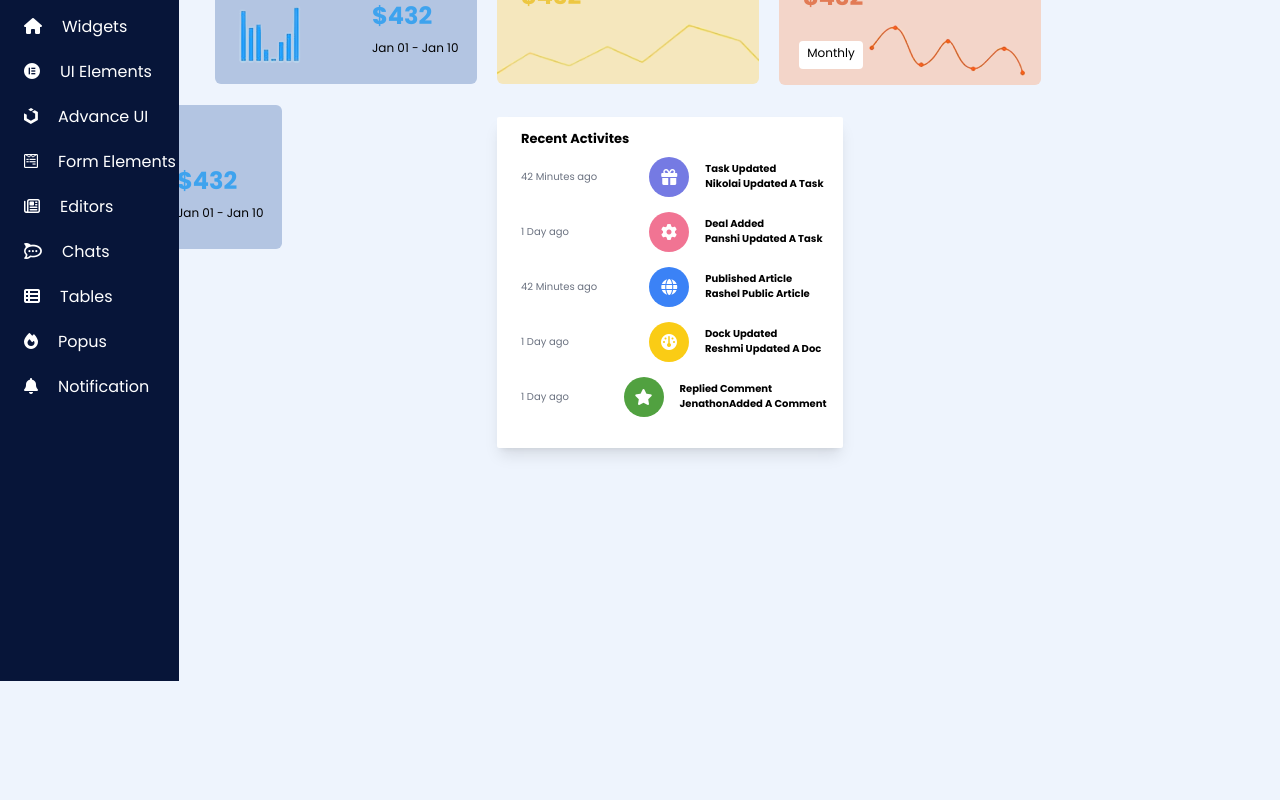
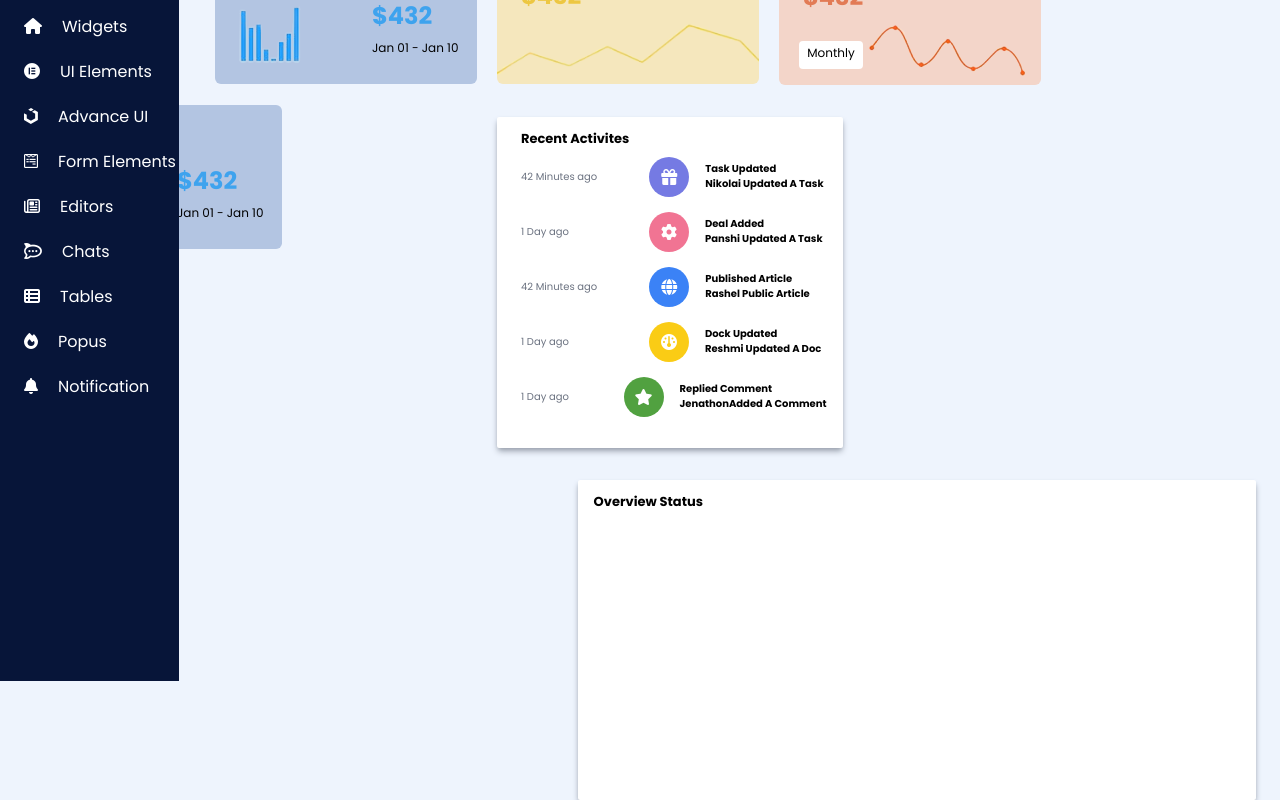
Before and after one commit to Usman-837/Admin_Dashboard_Clone, a React (Vite) app: page / in a window 1280 px wide. Shown: the part 519-1319 px from the top of the page. Before the commit the page ends 1200 px from the top, so only its background shows below. Built offline with nearby package versions, Linux system fonts and the light colour scheme.

Commit message:
create overviewstatus component and set shadow in dashboard, traffic, status and overviewstatus component

```diff
--- a/src/App.jsx
+++ b/src/App.jsx
@@ -5,6 +5,7 @@ import Dashboard from "./Dashboard";
 import Traffic from "./Traffic";
 import Status from "./Status";
 import RecentActivites from "./RecentActivities";
+import OverviewStatus from "./OverviewStatus";
 
 const App = () => {
   return (
@@ -15,6 +16,7 @@ const App = () => {
     <Traffic/>
     <Status/>
     <RecentActivites/>
+    <OverviewStatus/>
     </>
   );
 };
--- a/src/Dashboard.jsx
+++ b/src/Dashboard.jsx
@@ -3,7 +3,7 @@ import React from "react";
 const Dashboard = () => {
     return (
         <>
-        <div className="bg-white float-left w-[55vw] mt-5 h-auto ml-[215px] pt-1 shadow-lg rounded-sm">
+        <div className="bg-white float-left w-[55vw] mt-5 h-auto ml-[215px] pt-1 shadow-md shadow-gray-400 rounded-sm">
             <div className="flex justify-between px-2">
                 <div>
                     <p className="text-sm">dashboard</p>
--- /dev/null
+++ b/src/OverviewStatus.jsx
@@ -0,0 +1,13 @@
+import React from "react";
+
+const OverviewStatus = () => {
+    return (
+        <>
+         <div className="bg-white float-right w-[53vw] ml-2 mr-6 mt-8 h-80 pt-1 px-2 shadow-md shadow-gray-400 rounded-sm">
+            <p className="text-[13px] font-bold px-2 pt-2">Overview Status</p>
+         </div>
+        </>
+    );
+};
+
+export default OverviewStatus;
--- a/src/RecentActivities.jsx
+++ b/src/RecentActivities.jsx
@@ -3,7 +3,7 @@ import React from "react";
 const RecentActivites = () => {
     return(
         <>
-            <div className="bg-white float-left w-[27vw] ml-[215px] mt-8 mr-6 h-auto pt-1 pb-6 shadow-lg rounded-sm px-4">
+            <div className="bg-white float-left w-[27vw] ml-[215px] mt-8 h-auto pt-1 pb-6 shadow-md shadow-gray-400 rounded-sm px-4">
                 <p className="text-[13px] font-bold px-2 pt-2">Recent Activites</p>
                 <div className="flex space-x-11">
                     <p className="text-[10px] text-gray-500 normal-case py-5 px-2">42 Minutes ago</p>
--- a/src/Traffic.jsx
+++ b/src/Traffic.jsx
@@ -4,7 +4,7 @@ import traffic_img from "./assets/circle.png";
 const Traffic = () => {
     return (
         <>
-            <div className="bg-white float-right w-[25vw] mt-5 mr-6 h-auto pt-1 shadow-lg rounded-sm px-4">
+            <div className="bg-white float-right w-[25vw] mt-5 mr-6 h-auto pt-1 shadow-md shadow-gray-400 rounded-sm px-4">
                 <p className="font-bold text-sm pt-1">Traffic</p>
                 <div className="flex justify-center pt-2 pb-4">
                     <img src={traffic_img} className="h-60"/>
```
